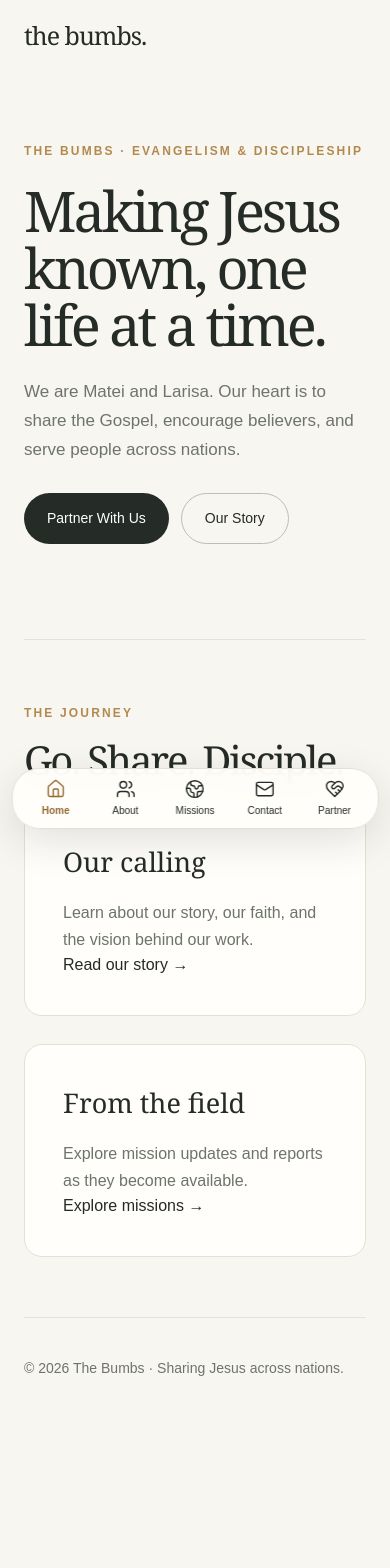
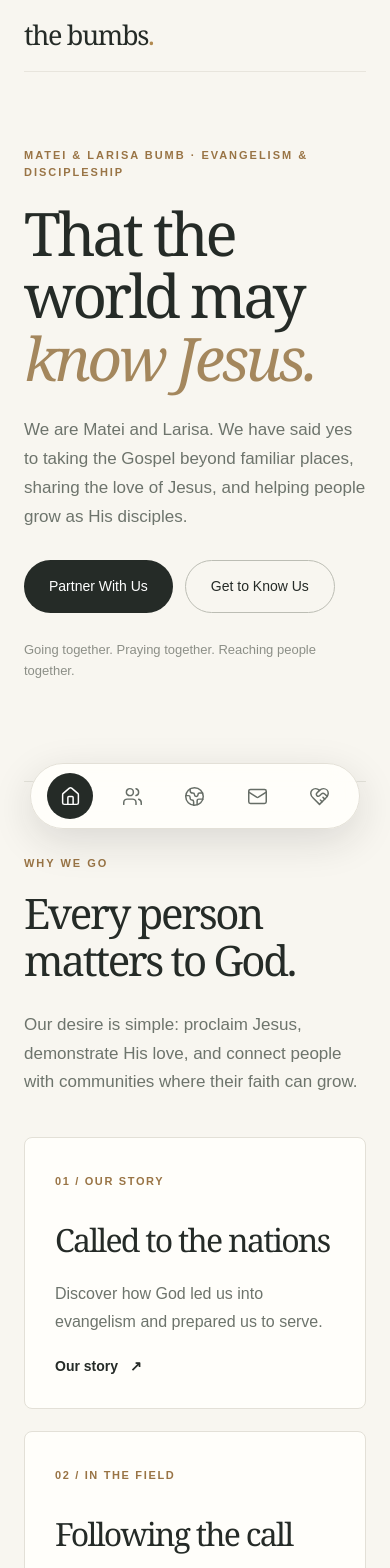
Before and after one commit to bumbmatei-sys/thebumbs-website, a Next.js app: page / in a window 390 px wide. Shown: the top 1568 px of the page. Before the commit the page ends 1489 px from the top, so only its background shows below. Built offline with nearby package versions, Linux system fonts and the light colour scheme.

Commit message:
Refine missionary website content and responsive design (#3)
* feat: refine components/navigation.tsx

* feat: refine app/page.tsx

* feat: refine app/about/page.tsx

* feat: refine app/missions/page.tsx

* feat: refine app/partner/page.tsx

* feat: refine app/globals.css

```diff
--- a/app/about/page.tsx
+++ b/app/about/page.tsx
@@ -1,2 +1,3 @@
+import Link from "next/link";
 export const metadata={title:"About & Vision"};
-export default function About(){return <main><section className="hero reveal"><span className="eyebrow">About us & our vision</span><h1>Called to go. Committed to love.</h1><p className="lead">We are Matei and Larisa, following Jesus and sharing His Gospel through evangelism and discipleship.</p></section><section className="section"><h2>Our vision</h2><p className="lead">To see people encounter Jesus, grow in faith, and become equipped to reach others.</p><p className="lead">Our fuller personal story and approved photographs will be added after content review.</p></section></main>}
+export default function About(){return <main><section className="hero reveal"><span className="eyebrow">Our story</span><h1>Two lives. One <em>yes.</em></h1><p className="lead">We are Matei and Larisa Bumb, a husband-and-wife team following Jesus and carrying His Gospel wherever He leads.</p></section><section className="section"><span className="eyebrow">The journey</span><h2>Faith that moves us forward.</h2><div className="grid"><div><p className="lead">Matei came to faith in Jesus in 2018. Over time, a desire to share the Gospel grew into a calling to evangelism and discipleship.</p><p className="body-copy">In 2025, we stepped into a new season of training with Christ for All Nations School of Ministry in Orlando. Since then, our journey has included outreach, ministry training, and opportunities to serve across cultures.</p></div><div className="quote-panel"><p>“Go into all the world and preach the gospel to every creature.”</p><span>Mark 16:15 · NKJV</span></div></div></section><section className="section"><span className="eyebrow">Our vision</span><h2>To see people encounter Jesus and follow Him.</h2><p className="lead">We believe evangelism and discipleship belong together: proclaiming the Good News, loving people well, and helping new believers connect with local churches.</p><div className="actions"><Link className="button" href="/missions">Follow Our Missions</Link><Link className="button secondary" href="/contact">Contact Us</Link></div></section></main>}
--- a/app/globals.css
+++ b/app/globals.css
@@ -1,30 +1,56 @@
 @import "tailwindcss";
-:root { color-scheme: light; --ink:#252b27; --muted:#6d746c; --cream:#f8f6f0; --gold:#b28a50; }
-* { box-sizing:border-box; }
-html { scroll-behavior:smooth; }
-body { margin:0; background:var(--cream); color:var(--ink); font-family:Arial,Helvetica,sans-serif; }
-a { color:inherit; text-decoration:none; }
-.container { max-width:1160px; margin:auto; padding:0 24px; }
-.header { display:flex; align-items:center; justify-content:space-between; min-height:90px; }
-.brand { font-family:Georgia,serif; font-size:25px; letter-spacing:-.04em; }
-.nav { display:flex; align-items:center; gap:30px; font-size:14px; }
-.button { display:inline-flex; align-items:center; justify-content:center; background:var(--ink); color:white; padding:14px 23px; border-radius:100px; font-size:14px; }
-.button.secondary { background:transparent; color:var(--ink); border:1px solid #bcbdb4; }
-.hero { min-height:70vh; display:flex; flex-direction:column; justify-content:center; max-width:850px; padding:85px 0 125px; }
-.eyebrow { color:var(--gold); text-transform:uppercase; letter-spacing:.18em; font-size:12px; font-weight:700; }
-h1,h2 { font-family:Georgia,'Times New Roman',serif; font-weight:400; letter-spacing:-.055em; }
-h1 { font-size:clamp(56px,8vw,112px); line-height:1.02; margin:22px 0 25px; }
-h2 { font-size:clamp(40px,5vw,66px); line-height:1.08; margin:14px 0 22px; }
-.lead { font-size:clamp(17px,2vw,21px); color:var(--muted); line-height:1.7; max-width:640px; }
-.actions { display:flex; gap:12px; flex-wrap:wrap; margin-top:28px; }
-.section { padding:90px 0; border-top:1px solid #e4e3da; }
-.grid { display:grid; grid-template-columns:repeat(2,minmax(0,1fr)); gap:28px; }
-.panel { padding:38px; border:1px solid #e3e0d7; border-radius:18px; background:#fffefa; }
-.panel h3 { font-family:Georgia,serif; font-size:27px; font-weight:400; margin:0 0 16px; }
-.panel p { color:var(--muted); line-height:1.7; }
-.footer { border-top:1px solid #e4e3da; padding:40px 0 110px; color:var(--muted); font-size:14px; }
-.dock { display:none; }
-.reveal { animation:appear .9s ease both; }
-@keyframes appear { from {opacity:0;filter:blur(7px);transform:translateY(14px)} to {opacity:1;filter:blur(0);transform:translateY(0)} }
-@media(max-width:700px) { .nav {display:none} .header {min-height:72px} .hero {min-height:65vh;padding:70px 0 95px} .grid {grid-template-columns:1fr} .section {padding:60px 0} .dock {display:flex; position:fixed; z-index:20; bottom:calc(15px + env(safe-area-inset-bottom)); left:50%; transform:translateX(-50%); width:min(94vw,420px); justify-content:space-around; padding:10px 8px; border-radius:28px; background:rgba(255,254,250,.94); border:1px solid #e3e0d7; box-shadow:0 12px 40px #1b211b22; backdrop-filter:blur(16px)} .dock a {display:flex; flex-direction:column; align-items:center; gap:4px; font-size:10px; min-width:52px} .dock a[aria-current="page"] {color:#956b35;font-weight:700} }
-@media(prefers-reduced-motion:reduce) { *,*::before,*::after {animation:none!important;scroll-behavior:auto!important;transition:none!important} }
+:root {color-scheme:light;--ink:#252b27;--muted:#6d746c;--cream:#f8f6f0;--gold:#b28a50}
+* {box-sizing:border-box}
+html {scroll-behavior:smooth}
+body {margin:0;background:var(--cream);color:var(--ink);font-family:Arial,Helvetica,sans-serif;-webkit-font-smoothing:antialiased}
+a {color:inherit;text-decoration:none}
+.container {max-width:1160px;margin:auto;padding:0 24px}
+.header {display:flex;align-items:center;justify-content:space-between;min-height:90px;border-bottom:1px solid #e8e5dd}
+.brand {font-family:Georgia,serif;font-size:27px;letter-spacing:-.05em}
+.brand-dot {color:var(--gold)}
+.nav {display:flex;align-items:center;gap:30px;font-size:14px}
+.nav>a:not(.button) {transition:color .2s}
+.nav>a:hover,.nav>a[aria-current="page"] {color:#98713c}
+.button {display:inline-flex;align-items:center;justify-content:center;background:var(--ink);color:white;padding:15px 25px;border-radius:100px;font-size:14px;transition:transform .2s,background .2s}
+.button:hover {transform:translateY(-2px);background:#454c44}
+.button.secondary {background:transparent;color:var(--ink);border:1px solid #bcbdb4}
+.button.secondary:hover {background:#efede5}
+.hero {min-height:73vh;display:flex;flex-direction:column;justify-content:center;max-width:900px;padding:95px 0 120px}
+.eyebrow {color:#997445;text-transform:uppercase;letter-spacing:.18em;font-size:11px;font-weight:700}
+h1,h2,h3 {font-family:Georgia,'Times New Roman',serif;font-weight:400;letter-spacing:-.055em}
+h1 {font-size:clamp(60px,8vw,112px);line-height:1.04;margin:22px 0 27px}
+h1 em {color:#a4875d;font-weight:400}
+h2 {font-size:clamp(42px,5vw,68px);line-height:1.1;margin:16px 0 28px;max-width:850px}
+.lead {font-size:clamp(17px,2vw,21px);color:var(--muted);line-height:1.7;max-width:680px}
+.body-copy {font-size:17px;color:var(--muted);line-height:1.85;max-width:560px}
+.actions {display:flex;gap:12px;flex-wrap:wrap;margin-top:28px}
+.microcopy {font-size:13px;color:#8c8f87;margin-top:27px;line-height:1.6}
+.section {padding:105px 0;border-top:1px solid #e4e3da}
+.grid {display:grid;grid-template-columns:repeat(2,minmax(0,1fr));gap:22px;margin-top:40px}
+.panel {padding:43px;border:1px solid #e3e0d7;border-radius:8px;background:#fffefa}
+.panel h3 {font-size:32px;margin:24px 0 16px}
+.panel p,.mission-row p {color:var(--muted);line-height:1.75}
+.card-number {color:#997445;font-size:11px;letter-spacing:.15em;font-weight:700}
+.text-link {font-size:14px;font-weight:600;display:inline-flex;gap:12px;margin-top:20px}
+.text-link:hover {color:#997445}
+.closing {padding-bottom:135px}
+.closing .button {margin-top:25px}
+.quote-panel {background:#eae7dc;border-radius:8px;padding:50px;display:flex;flex-direction:column;justify-content:center}
+.quote-panel p {font-family:Georgia,serif;font-size:clamp(27px,3vw,42px);line-height:1.3;letter-spacing:-.04em;margin:0 0 25px}
+.quote-panel span {font-size:12px;color:var(--muted)}
+.mission-list {margin-top:50px;border-top:1px solid #dedbd2}
+.mission-row {display:grid;grid-template-columns:100px 1fr;gap:20px;border-bottom:1px solid #dedbd2;padding:35px 0}
+.mission-row h3 {font-size:clamp(27px,3vw,40px);margin:10px 0}
+.mission-row p {max-width:660px;margin-bottom:0}
+.goal-amount {font-family:Georgia,serif;font-size:clamp(48px,5vw,75px);letter-spacing:-.06em;margin:20px 0}
+.goal-amount span {font-size:22px;color:var(--muted)}
+.budget-list {margin-top:40px;max-width:800px;border-top:1px solid #d8d6cc}
+.budget-row {display:flex;justify-content:space-between;gap:20px;padding:20px 0;border-bottom:1px solid #d8d6cc;color:var(--muted)}
+.budget-row strong {color:var(--ink);white-space:nowrap}
+.budget-row.total {font-size:19px;font-weight:700;color:var(--ink)}
+.footer {border-top:1px solid #e4e3da;padding:40px 0 110px;color:var(--muted);font-size:14px}
+.dock {display:none}
+.reveal {animation:appear .85s ease both}
+@keyframes appear {from {opacity:0;filter:blur(7px);transform:translateY(12px)}to {opacity:1;filter:blur(0);transform:translateY(0)}}
+@media(max-width:700px) {.nav {display:none}.header {min-height:72px}.hero {min-height:66vh;padding:75px 0 100px}.grid {grid-template-columns:1fr}.section {padding:68px 0}.panel {padding:30px}.quote-panel {padding:32px}.mission-row {grid-template-columns:38px 1fr}.dock {display:flex;position:fixed;z-index:20;bottom:calc(15px + env(safe-area-inset-bottom));left:50%;transform:translateX(-50%);width:min(86vw,330px);justify-content:space-around;align-items:center;padding:9px 8px;border-radius:100px;background:rgba(255,254,250,.94);border:1px solid #e3e0d7;box-shadow:0 12px 40px #1b211b22;backdrop-filter:blur(16px)}.dock a {display:flex;align-items:center;justify-content:center;width:46px;height:46px;border-radius:50%;color:#666d66;transition:background .2s,color .2s}.dock a[aria-current="page"] {background:var(--ink);color:white}.closing {padding-bottom:110px}}
+@media(prefers-reduced-motion:reduce) {*,*::before,*::after {animation:none!important;scroll-behavior:auto!important;transition:none!important}}
--- a/app/missions/page.tsx
+++ b/app/missions/page.tsx
@@ -1,3 +1,4 @@
 import Link from "next/link";
 export const metadata={title:"Missions & Reports"};
-export default function Missions(){return <main><section className="hero reveal"><span className="eyebrow">Missions · Reports · Articles</span><h1>Stories from the field.</h1><p className="lead">Mission updates, testimonies, and reflections from the places we serve. Verified field reports will be published here as they are approved.</p></section><section className="section"><h2>Mission reports</h2><div className="panel"><h3>Updates coming soon</h3><p>We are preparing the first stories and photographs for publication.</p><Link href="/contact">Get in touch →</Link></div></section></main>}
+const journeys=[{number:"01",title:"Training & preparation",place:"Orlando, United States",body:"A season of ministry training with Christ for All Nations, preparing for evangelism and outreach."},{number:"02",title:"Tanzania outreach",place:"Tanzania",body:"Planned evangelistic outreach, including youth and community gatherings, alongside local ministry partners."},{number:"03",title:"Looking toward Asia",place:"Asia",body:"Praying, building relationships, and exploring future opportunities to serve communities with limited Gospel access."}];
+export default function Missions(){return <main><section className="hero reveal"><span className="eyebrow">Missions · Field Notes · Reports</span><h1>Where the call <em>leads.</em></h1><p className="lead">Every journey has a purpose: to share Jesus, serve people, and strengthen the work of the local church.</p></section><section className="section"><span className="eyebrow">On the journey</span><h2>Looking ahead.</h2><div className="mission-list">{journeys.map(item=><article className="mission-row" key={item.number}><span className="card-number">{item.number}</span><div><span className="eyebrow">{item.place}</span><h3>{item.title}</h3><p>{item.body}</p></div></article>)}</div></section><section className="section closing"><span className="eyebrow">Field reports</span><h2>Stories worth sharing.</h2><p className="lead">We will publish first-hand mission reports and photographs here as they are reviewed and ready to share.</p><Link className="button secondary" href="/contact">Ask for an Update</Link></section></main>}
--- a/components/navigation.tsx
+++ b/components/navigation.tsx
@@ -3,4 +3,4 @@ import Link from "next/link";
 import { usePathname } from "next/navigation";
 import { House, Users, Globe2, Mail, HeartHandshake } from "lucide-react";
 const items = [{href:"/",label:"Home",Icon:House},{href:"/about",label:"About",Icon:Users},{href:"/missions",label:"Missions",Icon:Globe2},{href:"/contact",label:"Contact",Icon:Mail},{href:"/partner",label:"Partner",Icon:HeartHandshake}];
-export function Navigation(){const path=usePathname();return <><header className="header"><Link className="brand" href="/">the bumbs.</Link><nav className="nav" aria-label="Main navigation">{items.slice(0,4).map(x=><Link key={x.href} href={x.href}>{x.label}</Link>)}<Link className="button" href="/partner">Partner With Us</Link></nav></header><nav className="dock" aria-label="Mobile navigation">{items.map(({href,label,Icon})=><Link key={href} href={href} aria-current={path===href||(href!=="/"&&path.startsWith(href+"/"))?"page":undefined}><Icon size={20} strokeWidth={1.7}/><span>{label}</span></Link>)}</nav></>}
+export function Navigation(){const path=usePathname();return <><header className="header"><Link className="brand" href="/">the bumbs<span className="brand-dot">.</span></Link><nav className="nav" aria-label="Main navigation">{items.slice(0,4).map(x=><Link key={x.href} href={x.href} aria-current={path===x.href?"page":undefined}>{x.label}</Link>)}<Link className="button" href="/partner">Partner With Us</Link></nav></header><nav className="dock" aria-label="Mobile navigation">{items.map(({href,label,Icon})=>{const active=path===href||(href!=="/"&&path.startsWith(href+"/"));return <Link key={href} href={href} aria-label={label} title={label} aria-current={active?"page":undefined}><Icon size={21} strokeWidth={1.7}/><span className="sr-only">{label}</span></Link>})}</nav></>}
```
Also changed, not shown: app/page.tsx (+1 -1 lines), app/partner/page.tsx (+3 -1 lines).
